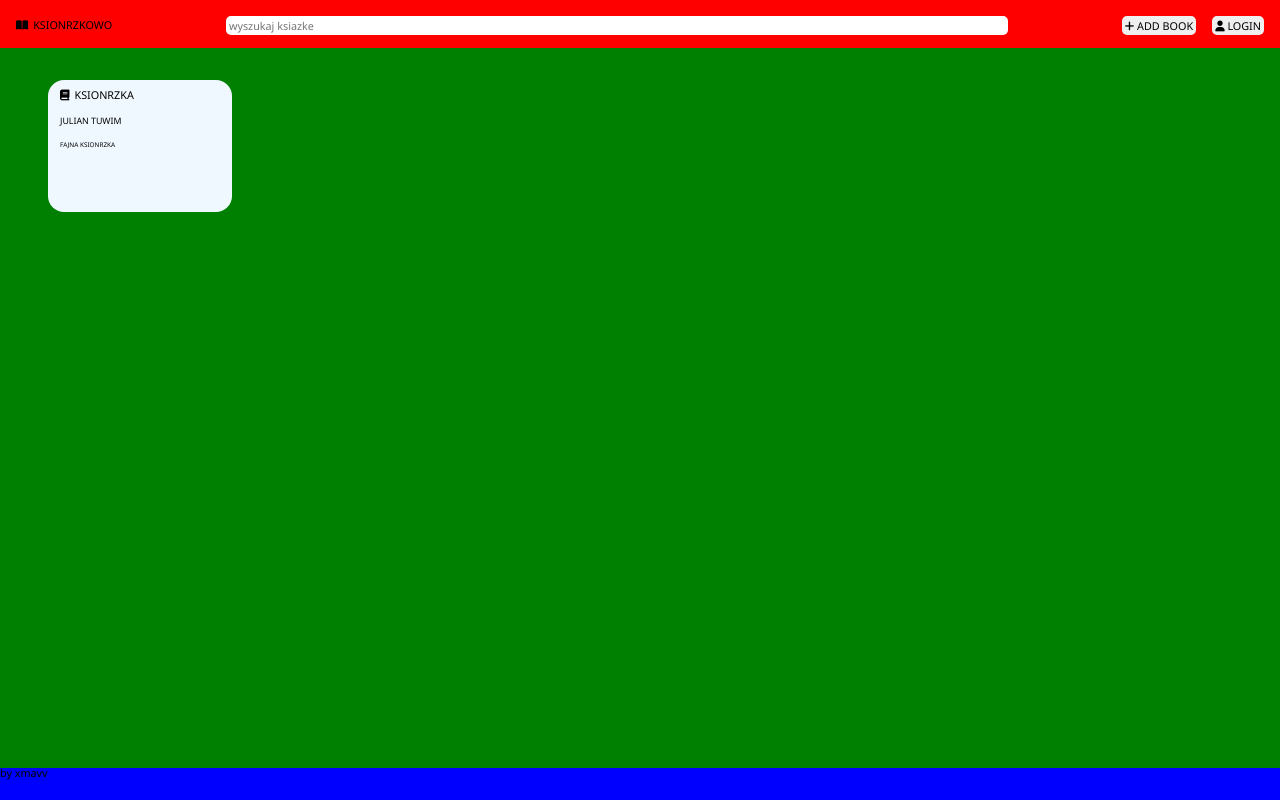
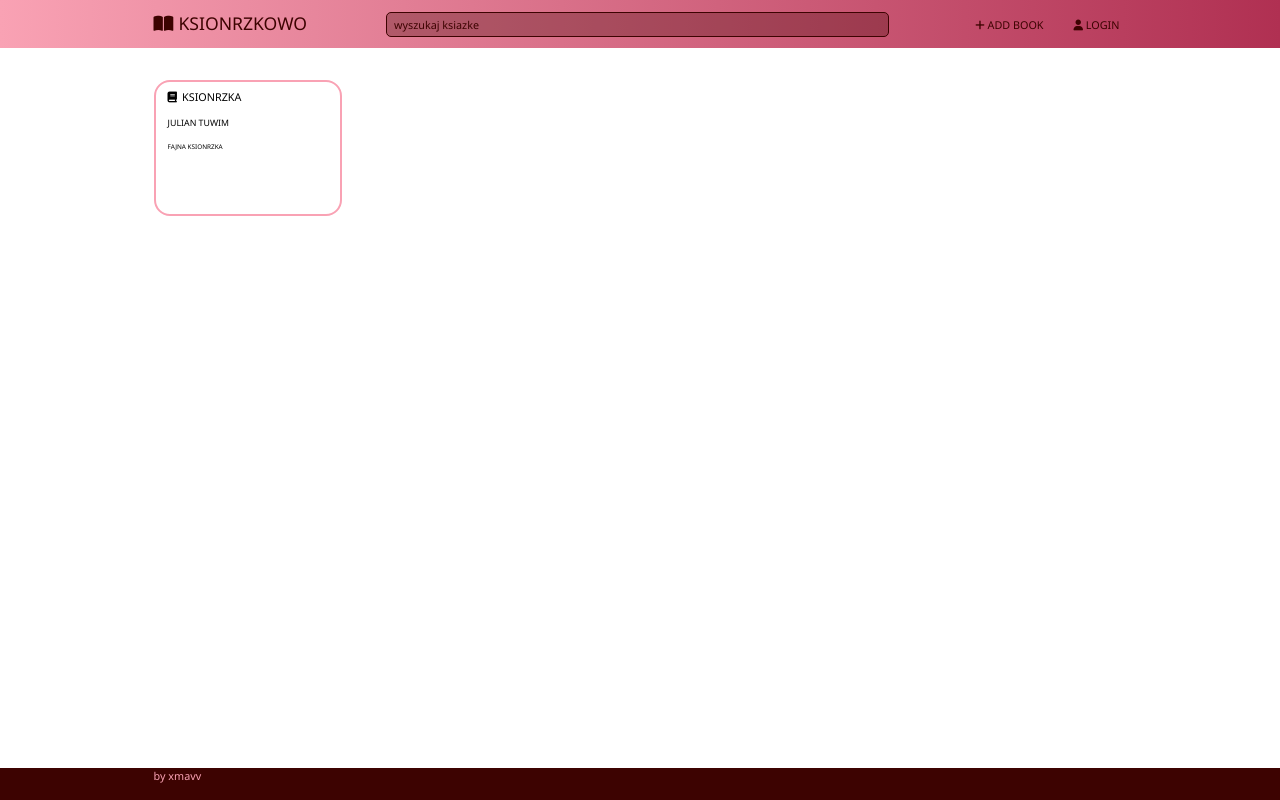
Before and after one commit to xmavv/PIWo, a plain HTML site: page lab1/index.html in a window 1280 px wide. Drawn offline with Linux system fonts and the light colour scheme.

Commit message:
add colors to ui

```diff
--- a/lab1/index.html
+++ b/lab1/index.html
@@ -9,7 +9,9 @@
     <link rel="stylesheet" href="styles/button.css" />
     <link rel="stylesheet" href="styles/bookList.css" />
     <link rel="stylesheet" href="styles/utils.css" />
-    <title>Document</title>
+
+    <link rel="icon" href="./favicon.svg" />
+    <title>KSIONRZKOWO</title>
   </head>
   <body>
     <div class="root">
@@ -51,7 +53,7 @@
         </ul>
       </main>
 
-      <footer class="footer">by xmavv</footer>
+      <footer class="footer"><span>by xmavv</span></footer>
 
       <script
         src="https://kit.fontawesome.com/bcf97ca62e.js"
--- a/lab1/styles/bookList.css
+++ b/lab1/styles/bookList.css
@@ -9,11 +9,17 @@
 
   padding: 10px 12px;
   border-radius: 1rem;
-  background-color: aliceblue;
+
+  border: 2px solid #f9a2b4;
 
   display: flex;
   flex-direction: column;
   gap: 1rem;
+  transition: transform 0.3s ease;
+}
+
+.book:hover {
+  transform: translateY(-5px);
 }
 
 .book__name {
--- a/lab1/styles/button.css
+++ b/lab1/styles/button.css
@@ -1,8 +1,17 @@
 .button {
-  padding: 2px 3px;
+  padding: 4px 7px;
   border-radius: 5px;
+  background-color: transparent;
+  color: var(--color-accent);
+  cursor: pointer;
+
+  transition: all 0.3s ease;
 }
 
+.button:hover {
+  background-color: var(--color-accent);
+  color: var(--color-primary);
+}
 .button-add {
 }
 
--- a/lab1/styles/header.css
+++ b/lab1/styles/header.css
@@ -1,13 +1,21 @@
 .header {
   display: grid;
   grid-template-columns: auto 1fr auto auto;
+  align-content: center;
   gap: 1rem;
 
-  background-color: red;
-  padding: 1rem;
+  background-color: var(--color-primary);
+  background-image: linear-gradient(
+    -90deg,
+    var(--color-primary),
+    var(--color-secondary)
+  );
+  padding: 1rem 12%;
 }
 
 .header__logo {
+  font-size: 1.1rem;
+  color: var(--color-accent);
   display: flex;
   align-items: center;
   gap: 5px;
@@ -17,5 +25,25 @@
   border-radius: 5px;
   justify-self: center;
   min-width: 80%;
-  padding: 2px 3px;
+  padding: 4px 7px;
+
+  background-color: transparent;
+  border: 1px solid #3d0301;
+  color: var(--color-secondary);
+  background-color: rgba(61, 3, 1, 0.3);
+  transition: all 0.3s ease;
 }
+
+.header__input:focus {
+  min-width: 85%;
+  background-color: var(--color-accent);
+  color: var(--color-primary);
+}
+
+.header__input::placeholder {
+  color: var(--color-accent);
+}
+
+.header__input:focus::placeholder {
+  color: var(--color-primary);
+}
--- a/lab1/styles/style.css
+++ b/lab1/styles/style.css
@@ -4,13 +4,21 @@
   grid-template-rows: 3rem 1fr 2rem;
   font-family: "Segoe UI", Tahoma, Geneva, Verdana, sans-serif;
   font-size: 67.5%;
+
+  --color-background: #ebe8db;
+  --color-primary: #b03052;
+  --color-secondary: #f9a2b4;
+  --color-accent: #3d0301;
 }
 
 .main {
-  padding: 2rem 3rem;
-  background-color: green;
+  padding: 2rem 12%;
+  background-color: var(--color-background);
+  background-image: linear-gradient(white, white);
 }
 
 .footer {
-  background-color: blue;
+  background-color: var(--color-accent);
+  color: var(--color-secondary);
+  padding: 3px 12%;
 }
```
Also changed, not shown: lab1/new/index.html (+3 -1 lines), lab1/favicon.svg (added).
